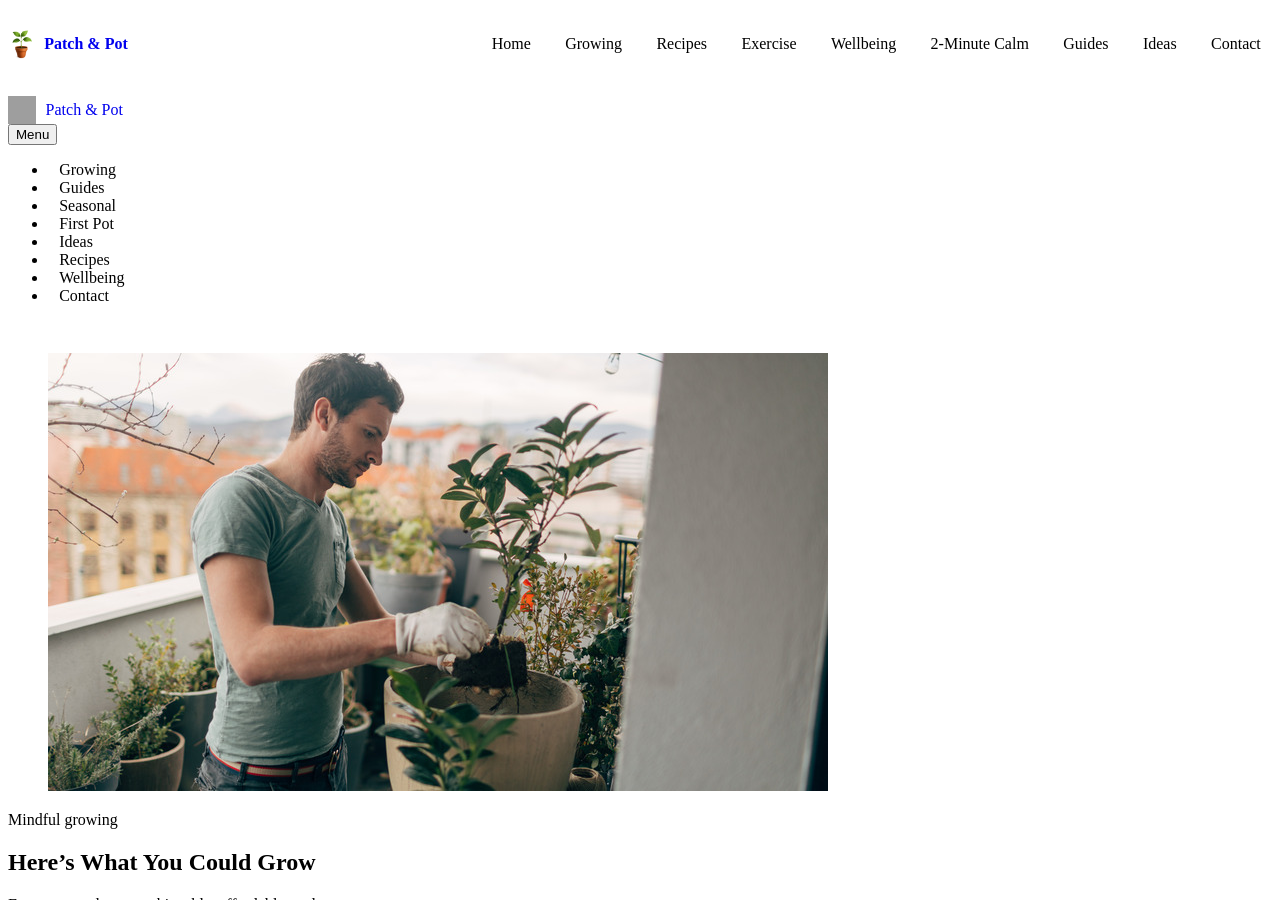
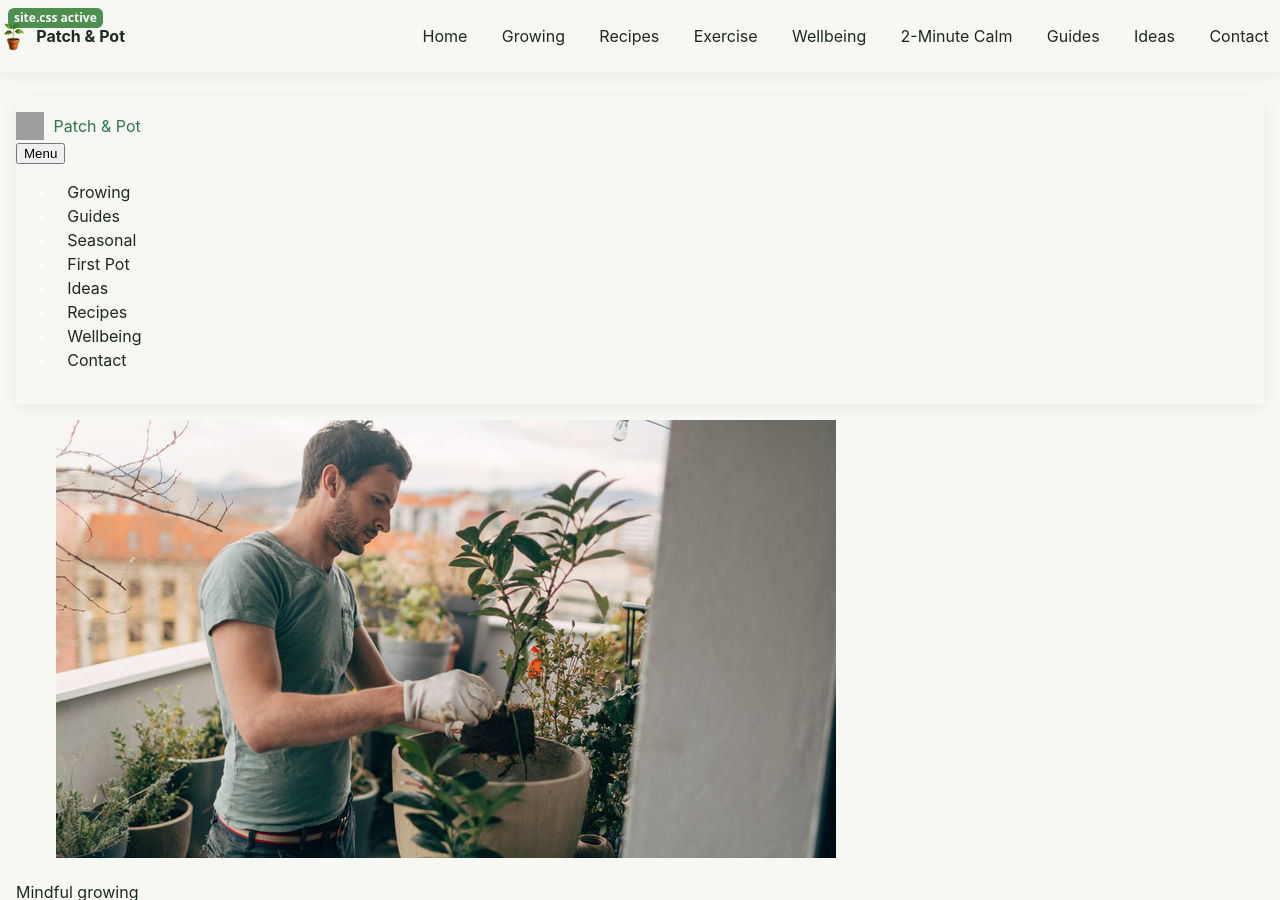
Before and after one commit to grantfitfuel/patchandpot, a Jekyll site: the page built from sites/index.html, in a window 1280 px wide and 900 px high. Built offline with Jekyll 4.4.1, drawn with Linux system fonts in a browser that asks for light colours; grey boxes are pictures that could not be loaded.

Commit message:
Update default.html

```diff
--- a/sites/_layouts/default.html
+++ b/sites/_layouts/default.html
@@ -7,14 +7,21 @@
   {% if page.description %}
   <meta name="description" content="{{ page.description | escape }}">
   {% endif %}
+
   <link rel="icon" href="{{ '/img/favicon.ico' | relative_url }}">
-  <link rel="stylesheet" href="{{ '/css/site.css' | relative_url }}">
+  <!-- THEME CSS: correct path -->
+  <link rel="stylesheet" href="{{ '/assets/css/site.css' | relative_url }}?v={{ site.time | date: '%s' }}">
 </head>
 <body>
   {% include header.html %}
+
   <main>
     {{ content }}
   </main>
+
   {% include footer.html %}
+
+  <!-- SITE JS (if needed by header/menu etc.) -->
+  <script defer src="{{ '/js/sites.js' | relative_url }}?v={{ site.time | date: '%s' }}"></script>
 </body>
 </html>
```
